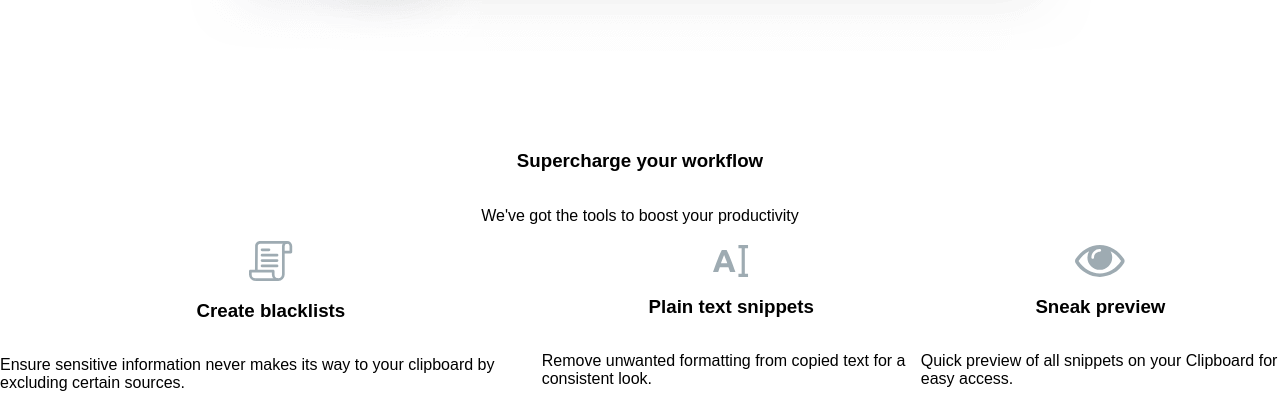
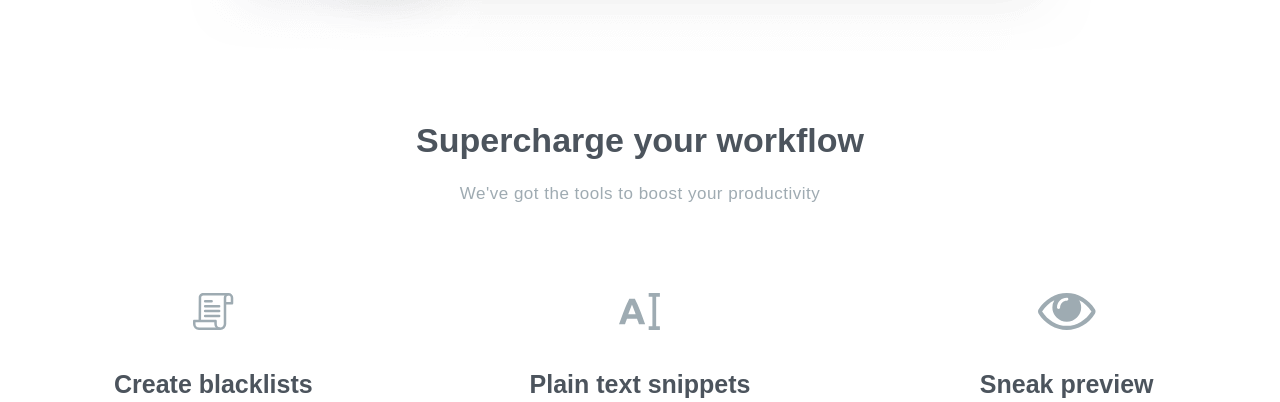
Before and after one commit to VasuBeachoo/clipboard-landing-page, a plain HTML site: page index.html in a window 1280 px wide. Shown: the part 2230-2632 px from the top of the page. Drawn offline with Linux system fonts and the light colour scheme; a web font is replaced by a local one.

Commit message:
Style supercharge section

```diff
--- a/css/styles.scss
+++ b/css/styles.scss
@@ -196,19 +196,54 @@ body {
   }
 
   &__img {
-    margin-bottom: 80px;
+    margin-bottom: 70px;
   }
 }
 
 .supercharge {
   @include flex(column, flex-start, center);
 
+  &__heading {
+    @include heading();
+    font-size: $section-heading-font-size;
+    margin: 0;
+  }
+
+  &__paragraph {
+    @include paragraph();
+    font-size: $section-paragraph-font-size;
+    margin-top: 20px;
+    margin-bottom: 85px;
+  }
+
   &__img-text-container {
     @include flex(row, center, center);
+    width: 100%;
   }
 
   &__container-item {
     @include flex(column, flex-start, center);
+    width: 70%;
+    height: 350px;
+    text-align: center;
+  }
+
+  &__container-img {
+    height: 37px;
+    margin-bottom: 15px;
+  }
+
+  &__container-heading {
+    @include heading();
+    font-size: 25px;
+    margin-bottom: 0;
+  }
+
+  &__container-paragraph {
+    @include paragraph();
+    font-size: 15px;
+    width: 85%;
+    margin-top: 20px;
   }
 }
 
```
Also changed, not shown: css/styles.css.
